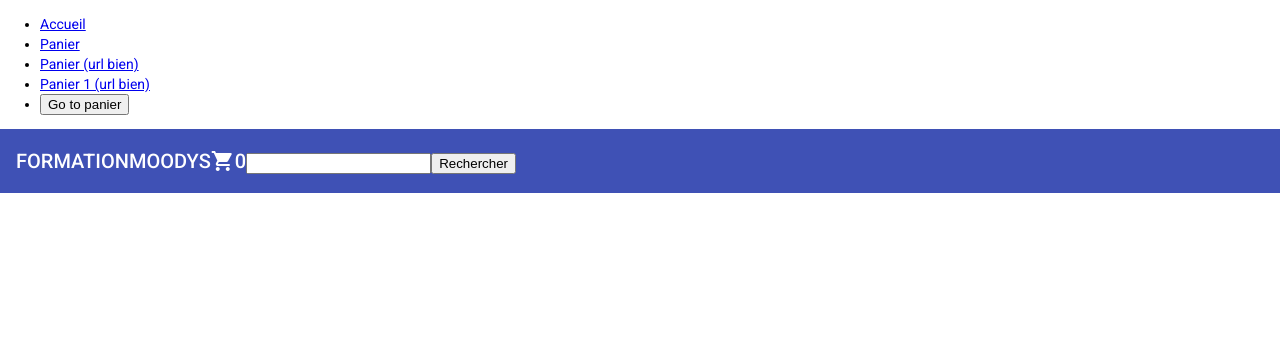
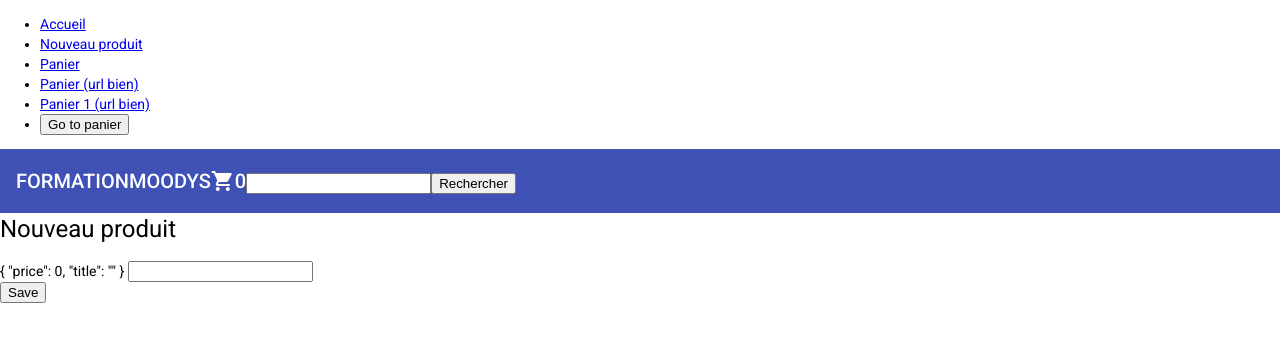
Before and after one commit to devtobecurious/moodys-2-angular-100, an Angular app: page /ajout-produit in a window 1280 px wide. Before the commit this address led to /. Shown: the top 342 px of the page. Built offline with nearby package versions, Linux system fonts and the light colour scheme.

Commit message:
feat(product create): tdf form

```diff
--- a/src/app/app.component.html
+++ b/src/app/app.component.html
@@ -3,6 +3,9 @@
 <ul>
   <li>
     <a href="/">Accueil</a>
+  </li>
+  <li>
+    <a routerLink="ajout-produit">Nouveau produit</a>
   </li>
   <li>
     <a href="panier">Panier</a>
--- /dev/null
+++ b/src/app/components/product-create/product-create.component.html
@@ -0,0 +1,10 @@
+<h1>Nouveau produit</h1>
+
+<div>
+  {{ product | json }}
+  <input type="text" [(ngModel)]="product.title" name="title">
+</div>
+
+<div>
+  <button (click)="clickToSave()">Save</button>
+</div>
--- /dev/null
+++ b/src/app/components/product-create/product-create.component.ts
@@ -0,0 +1,20 @@
+import { Component, OnInit } from '@angular/core';
+import { Product } from 'src/app/models/product.model';
+
+@Component({
+  selector: 'amb-product-create',
+  templateUrl: './product-create.component.html',
+  styleUrls: ['./product-create.component.scss']
+})
+export class ProductCreateComponent implements OnInit {
+  product: Product = { price: 0, title: '' };
+
+  constructor() { }
+
+  ngOnInit(): void {
+  }
+
+  clickToSave() {
+    // this.service.save(this.product);
+  }
+}
```
Also changed, not shown: src/app/app-routing.module.ts (+11 -4 lines), src/app/app.module.ts (+5 -2 lines), src/app/components/product-create/product-create.component.scss (added), 1 other file (tests, documents, lock files or other folders).
